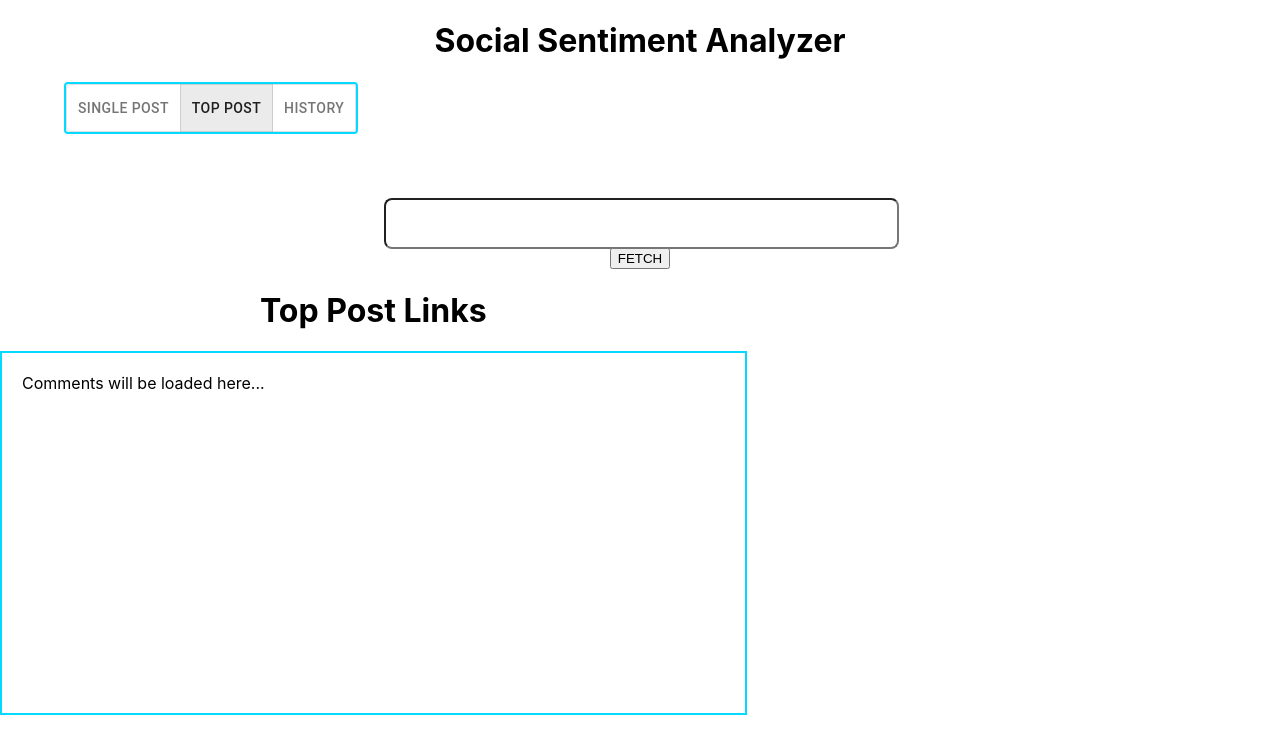
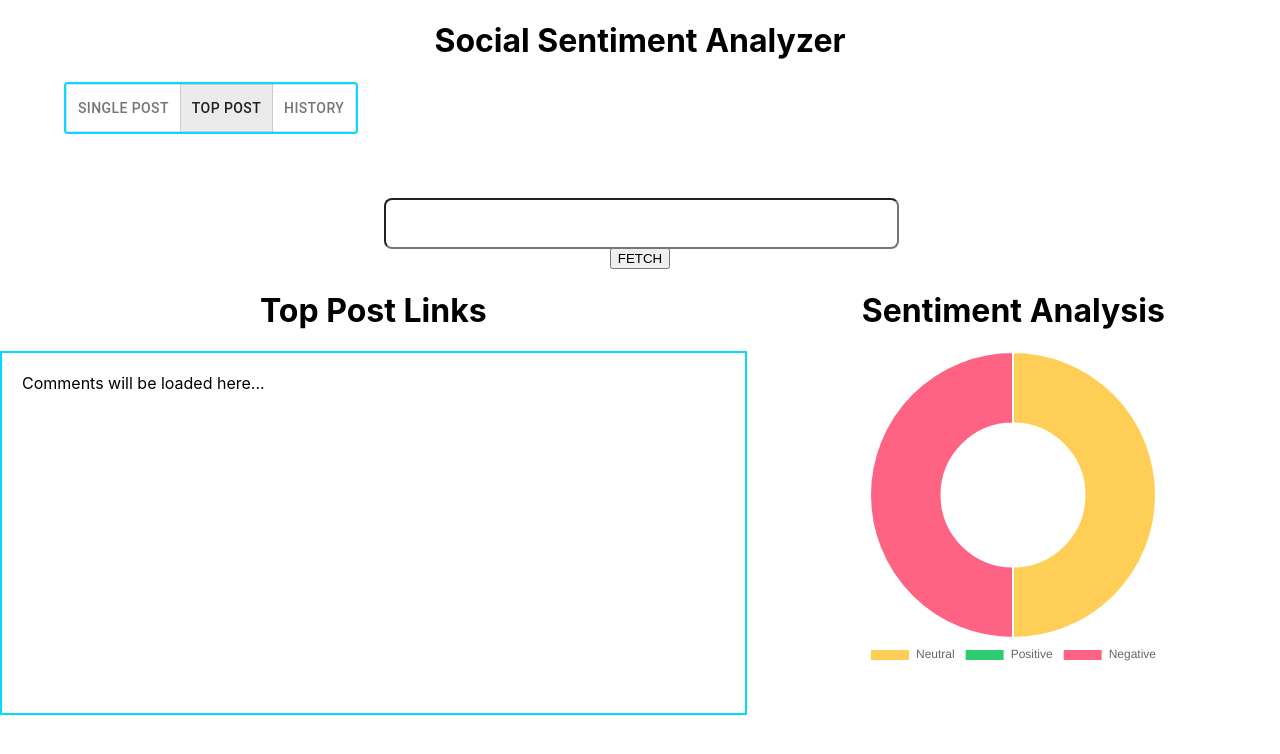
Before and after one commit to hacktoberfest-codex/Social-Pulse, a React (Create React App) app in the folder senti-bot/: page / in a window 1280 px wide. Both pictures are taken after a click on the button "TOP POST". Shown: the top 754 px of the page. Built offline with nearby package versions, Linux system fonts and the light colour scheme.

Commit message:
added piechart

```diff
--- a/senti-bot/package.json
+++ b/senti-bot/package.json
@@ -10,7 +10,9 @@
     "@testing-library/react": "^13.4.0",
     "@testing-library/user-event": "^13.5.0",
     "axios": "^1.5.0",
+    "chart.js": "^4.4.0",
     "react": "^18.2.0",
+    "react-chartjs-2": "^5.2.0",
     "react-dom": "^18.2.0",
     "react-scripts": "5.0.1",
     "web-vitals": "^2.1.4"
--- a/senti-bot/src/components/TopPost.js
+++ b/senti-bot/src/components/TopPost.js
@@ -1,14 +1,13 @@
 import { Box, Button, Grid } from '@mui/material';
 import React, { useState } from 'react'
 import axios from 'axios'
+import PieChart from './charts/PieCharts';
 
 const TopPost = () => {
-    const [cmnts, setCmnts] = useState([]);
     const [postData, setPostData] = useState([]);
     const [url, setUrl] = useState("");
     const [loading, setLoading] = useState("Comments will be loaded here...");
-    const [data, setData] = useState([0, 0, 0]);
-    const [dataArray, setDataArray] = useState([]);
+    const [data, setData] = useState([1, 0, 1]);
     const fetchPosts = async () => {
         setLoading("Loading comments please wait...")
         try {
@@ -75,7 +74,9 @@ const TopPost = () => {
                             }
                         </Box></Grid>
                     <Grid item xs={5}>
-
+                        <Box sx={{ display: "flex", flexDirection: "column", alignItems: "center" }} >
+                            <PieChart data={data} />
+                        </Box>
                     </Grid>
                 </Grid>
 
--- a/senti-bot/src/components/charts/PieCharts.js
+++ b/senti-bot/src/components/charts/PieCharts.js
@@ -0,0 +1,40 @@
+import React from 'react';
+import { Chart as ChartJS, ArcElement, Tooltip, Legend } from 'chart.js';
+import { Doughnut } from 'react-chartjs-2';
+import { Box } from '@mui/material';
+
+ChartJS.register(ArcElement, Tooltip, Legend);
+
+const PieChart = ({ data }) => {
+
+    const dataset = {
+        labels: ['Neutral', 'Positive', 'Negative'],
+        datasets: [
+            {
+                data: data,
+                backgroundColor: ['#FFCE56', '#2ECC71', '#FF6384'],
+                hoverBackgroundColor: ['#FFCE56', '#2ECC71', '#FF6384'],
+            },
+        ],
+    };
+
+    return (
+        // <Box className="pie-chart" sx={{ display: "flex", flexDirection: "column", alignItems: "center", justifyContent: "space-between" }}>
+        <Box sx={{ width: '60%' }}>
+            <h1>Sentiment Analysis</h1>
+            <Doughnut data={dataset} options={{
+                responsive: true,
+                maintainAspectRatio: true,
+                plugins: {
+                    legend: {
+
+                        position: 'bottom'
+
+                    }
+                }
+            }} />
+        </Box>
+    );
+};
+
+export default PieChart;
```
Also changed, not shown: 1 other file (tests, documents, lock files or other folders).
